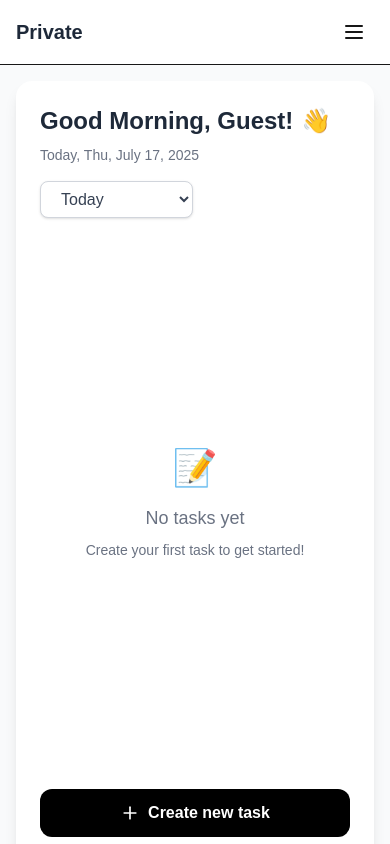
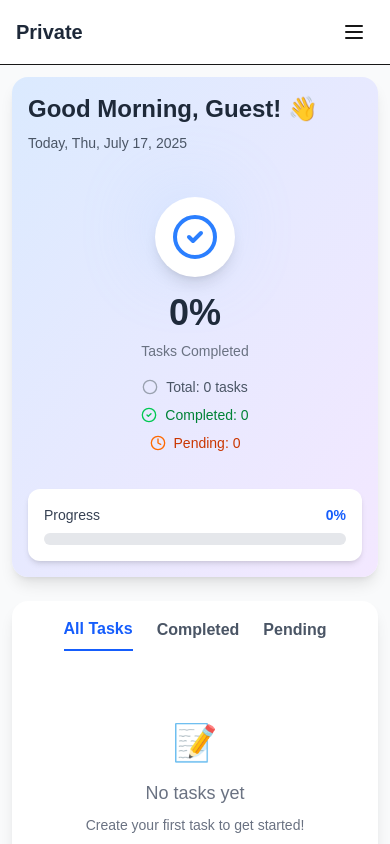
Before and after one commit to thatiuday/ClimaTask, a Next.js app: page /info in a window 390 px wide. Built offline with nearby package versions, Linux system fonts and the light colour scheme.

Commit message:
added few more mobile optimizations

```diff
--- a/src/app/(wrapper)/info/page.tsx
+++ b/src/app/(wrapper)/info/page.tsx
@@ -1,13 +1,20 @@
 "use client";
 import { useEffect, useState, useCallback, useMemo } from "react";
 import type React from "react";
-
-import { Trash2, Plus, GripVertical } from "lucide-react";
+import {
+  Trash2,
+  Plus,
+  GripVertical,
+  CheckCircle2,
+  Circle,
+  Clock,
+} from "lucide-react";
 
 type Todo = {
   task: string;
   completed: boolean;
   id: string;
+  createdAt: string;
 };
 
 export default function TodoPage() {
@@ -16,6 +23,9 @@ export default function TodoPage() {
   const [todos, setTodos] = useState<Todo[]>([]);
   const [showInput, setShowInput] = useState(false);
   const [isLoading, setIsLoading] = useState(true);
+  const [activeTab, setActiveTab] = useState(0);
+
+  const tabs = ["All Tasks", "Completed", "Pending"];
 
   const currentDate = useMemo(() => {
     const today = new Date();
@@ -35,6 +45,27 @@ export default function TodoPage() {
     return "Good Evening";
   }, []);
 
+  const filteredTodos = useMemo(() => {
+    switch (activeTab) {
+      case 1:
+        return todos.filter((todo) => todo.completed);
+      case 2:
+        return todos.filter((todo) => !todo.completed);
+      default:
+        return todos;
+    }
+  }, [todos, activeTab]);
+
+  const stats = useMemo(() => {
+    const total = todos.length;
+    const completed = todos.filter((todo) => todo.completed).length;
+    const pending = total - completed;
+    const completionRate =
+      total > 0 ? Math.round((completed / total) * 100) : 0;
+
+    return { total, completed, pending, completionRate };
+  }, [todos]);
+
   const handleAdd = useCallback(() => {
     if (task.trim() === "") return;
 
@@ -42,6 +73,7 @@ export default function TodoPage() {
       task: task.trim(),
       completed: false,
       id: Date.now().toString(),
+      createdAt: new Date().toISOString(),
     };
 
     setTodos((prev) => [newTodo, ...prev]);
@@ -79,10 +111,10 @@ export default function TodoPage() {
       const storedTodos = localStorage.getItem("todos");
       if (storedTodos) {
         const parsedTodos = JSON.parse(storedTodos);
-        // Add IDs to existing todos if they don't have them
         const todosWithIds = parsedTodos.map((todo: any, index: number) => ({
           ...todo,
           id: todo.id || `${Date.now()}-${index}`,
+          createdAt: todo.createdAt || new Date().toISOString(),
         }));
         setTodos(todosWithIds);
       }
@@ -106,47 +138,130 @@ export default function TodoPage() {
 
   if (isLoading) {
     return (
-      <div className="min-h-screen bg-gray-50 p-4 flex items-center justify-center">
+      <div className="h-full w-full bg-gray-50 p-4 flex items-center justify-center">
         <div className="text-gray-500">Loading...</div>
       </div>
     );
   }
 
   return (
-    <div className="h-full w-full bg-gray-50 p-4 sm:p-6 lg:p-8 overflow-y-auto">
-      <div className="max-w-4xl mx-auto h-full">
-        <div className="bg-white rounded-2xl shadow-lg p-6 sm:p-8 h-full min-h-[calc(100vh-4rem)] flex flex-col">
+    <div className="h-full w-full bg-gray-50 p-3 sm:p-4 lg:p-6 overflow-y-auto">
+      <div className="max-w-7xl mx-auto h-full">
+        <div className="grid grid-cols-1 xl:grid-cols-3 gap-6 h-full min-h-[calc(100vh-3rem)]">
+          {/* Left Panel - Task Overview */}
+          <div className="xl:col-span-1">
+            <div className="bg-gradient-to-br from-blue-100 to-purple-100 h-full min-h-[500px] xl:min-h-full p-4 sm:p-6 rounded-2xl flex flex-col shadow-lg">
               {/* Header */}
-          <div className="flex flex-col sm:flex-row items-start sm:items-center justify-between mb-6 sm:mb-8 gap-4 flex-shrink-0">
-            <div>
-              <h1 className="text-2xl sm:text-3xl font-bold text-gray-800 flex items-center gap-2 mb-2">
-                {greeting}, {getName || "Guest"}! <span>👋</span>
+              <div className="mb-6 sm:mb-8">
+                <h1 className="text-2xl sm:text-3xl font-bold text-gray-800 mb-2">
+                  {greeting}, {getName || "Guest"}! 👋
                 </h1>
-              <p className="text-gray-500 text-sm sm:text-base">
+                <p className="text-gray-600 text-sm sm:text-base">
                   {currentDate}
                 </p>
               </div>
-            <select className="border border-gray-300 rounded-lg px-4 py-2 text-gray-700 bg-white shadow-sm focus:ring-2 focus:ring-blue-500 focus:border-transparent transition-all">
-              <option>Today</option>
-              <option>Tomorrow</option>
-              <option>This weekend</option>
-            </select>
+
+              {/* Stats Display */}
+              <div className="flex flex-col items-center flex-1 justify-center">
+                <div className="relative mb-4 sm:mb-6">
+                  <span className="absolute left-0 top-0 w-16 h-16 sm:w-24 sm:h-24 bg-blue-300 rounded-full opacity-40 blur-2xl"></span>
+                  <div className="relative z-10 bg-white rounded-full p-4 sm:p-6 shadow-lg">
+                    <CheckCircle2 className="text-blue-500 w-12 h-12 sm:w-16 sm:h-16" />
+                  </div>
                 </div>
 
-          {/* Todo List */}
+                <div className="text-4xl sm:text-5xl lg:text-6xl font-bold text-gray-800 mb-2">
+                  {stats.completionRate}%
+                </div>
+                <div className="text-gray-500 mb-4 sm:mb-6 text-sm sm:text-base text-center">
+                  Tasks Completed
+                </div>
+
+                <div className="space-y-2 text-center">
+                  <div className="flex items-center justify-center gap-2">
+                    <Circle className="text-gray-400 w-4 h-4" />
+                    <span className="text-gray-600 text-sm">
+                      Total: {stats.total} tasks
+                    </span>
+                  </div>
+                  <div className="flex items-center justify-center gap-2">
+                    <CheckCircle2 className="text-green-500 w-4 h-4" />
+                    <span className="text-green-700 text-sm">
+                      Completed: {stats.completed}
+                    </span>
+                  </div>
+                  <div className="flex items-center justify-center gap-2">
+                    <Clock className="text-orange-500 w-4 h-4" />
+                    <span className="text-orange-700 text-sm">
+                      Pending: {stats.pending}
+                    </span>
+                  </div>
+                </div>
+              </div>
+
+              {/* Progress Bar */}
+              <div className="mt-4 sm:mt-8">
+                <div className="bg-white rounded-xl p-4 shadow-md">
+                  <div className="flex justify-between items-center mb-2">
+                    <span className="text-sm font-medium text-gray-700">
+                      Progress
+                    </span>
+                    <span className="text-sm font-bold text-blue-600">
+                      {stats.completionRate}%
+                    </span>
+                  </div>
+                  <div className="w-full h-3 bg-gray-200 rounded-full">
+                    <div
+                      className="h-3 bg-gradient-to-r from-blue-500 to-purple-500 rounded-full transition-all duration-500"
+                      style={{ width: `${stats.completionRate}%` }}
+                    ></div>
+                  </div>
+                </div>
+              </div>
+            </div>
+          </div>
+
+          {/* Right Panel - Task Management */}
+          <div className="xl:col-span-2">
+            <div className="bg-white rounded-2xl p-4 sm:p-6 h-full shadow-lg flex flex-col">
+              {/* Tabs */}
+              <div className="flex space-x-6 sm:space-x-8 justify-center sm:justify-start mb-6 sm:mb-8">
+                {tabs.map((tab, index) => (
+                  <button
+                    key={index}
+                    onClick={() => setActiveTab(index)}
+                    className={`text-base sm:text-lg font-semibold transition-all duration-200 pb-2 ${
+                      activeTab === index
+                        ? "border-b-2 border-blue-600 text-blue-600"
+                        : "text-gray-600 hover:text-blue-500"
+                    }`}
+                  >
+                    {tab}
+                  </button>
+                ))}
+              </div>
+
+              {/* Task List */}
               <div className="flex-1 flex flex-col min-h-0">
                 <div className="flex-1 overflow-y-auto mb-6">
-              {todos.length === 0 ? (
+                  {filteredTodos.length === 0 ? (
                     <div className="text-center py-12 text-gray-500 h-full flex flex-col justify-center">
                       <div className="text-4xl mb-4">📝</div>
-                  <p className="text-lg mb-2">No tasks yet</p>
+                      <p className="text-lg mb-2">
+                        {activeTab === 1
+                          ? "No completed tasks"
+                          : activeTab === 2
+                          ? "No pending tasks"
+                          : "No tasks yet"}
+                      </p>
                       <p className="text-sm">
-                    Create your first task to get started!
+                        {activeTab === 0 &&
+                          "Create your first task to get started!"}
                       </p>
                     </div>
                   ) : (
                     <div className="space-y-3">
-                  {todos.map((todo) => (
+                      {filteredTodos.map((todo) => (
                         <div
                           key={todo.id}
                           className="group flex items-center gap-3 p-4 bg-gray-50 rounded-xl hover:bg-gray-100 transition-all duration-200 border border-transparent hover:border-gray-200"
@@ -155,16 +270,20 @@ export default function TodoPage() {
                             <GripVertical className="w-4 h-4 text-gray-400" />
                           </div>
 
-                      <input
-                        type="checkbox"
-                        aria-label={`Toggle ${todo.task}`}
-                        className="w-5 h-5 accent-blue-500 rounded cursor-pointer"
-                        checked={todo.completed}
-                        onChange={() => handleToggleComplete(todo.id)}
-                      />
+                          <button
+                            onClick={() => handleToggleComplete(todo.id)}
+                            className="flex-shrink-0"
+                          >
+                            {todo.completed ? (
+                              <CheckCircle2 className="w-5 h-5 text-green-500" />
+                            ) : (
+                              <Circle className="w-5 h-5 text-gray-400 hover:text-blue-500 transition-colors" />
+                            )}
+                          </button>
 
+                          <div className="flex-1">
                             <span
-                        className={`flex-1 transition-all duration-200 ${
+                              className={`block transition-all duration-200 ${
                                 todo.completed
                                   ? "line-through text-gray-400"
                                   : "text-gray-800"
@@ -172,6 +291,10 @@ export default function TodoPage() {
                             >
                               {todo.task}
                             </span>
+                            <span className="text-xs text-gray-400">
+                              {new Date(todo.createdAt).toLocaleDateString()}
+                            </span>
+                          </div>
 
                           <button
                             onClick={() => handleDelete(todo.id)}
@@ -203,7 +326,7 @@ export default function TodoPage() {
                         <button
                           onClick={handleAdd}
                           disabled={!task.trim()}
-                      className="flex-1 sm:flex-none sm:w-32 bg-green-500 hover:bg-green-600 disabled:bg-gray-300 disabled:cursor-not-allowed text-white font-semibold py-3 px-6 rounded-xl transition-all duration-200 focus:ring-4 focus:ring-green-300"
+                          className="flex-1 sm:flex-none sm:w-32 bg-blue-500 hover:bg-blue-600 disabled:bg-gray-300 disabled:cursor-not-allowed text-white font-semibold py-3 px-6 rounded-xl transition-all duration-200 focus:ring-4 focus:ring-blue-300"
                         >
                           Add Task
                         </button>
@@ -221,7 +344,7 @@ export default function TodoPage() {
                   ) : (
                     <button
                       onClick={() => setShowInput(true)}
-                  className="flex items-center justify-center gap-2 w-full sm:w-auto sm:self-start bg-black hover:bg-gray-800 text-white font-semibold py-3 px-6 rounded-xl transition-all duration-200 focus:ring-4 focus:ring-gray-300"
+                      className="flex items-center justify-center gap-2 w-full sm:w-auto sm:self-start bg-blue-500 hover:bg-blue-600 text-white font-semibold py-3 px-6 rounded-xl transition-all duration-200 focus:ring-4 focus:ring-blue-300"
                     >
                       <Plus className="w-5 h-5" />
                       Create new task
@@ -232,5 +355,7 @@ export default function TodoPage() {
             </div>
           </div>
         </div>
+      </div>
+    </div>
   );
 }
```
Lines whose indentation alone changed are shown as unchanged.
